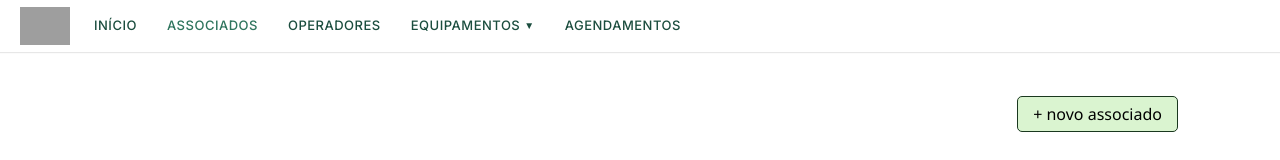
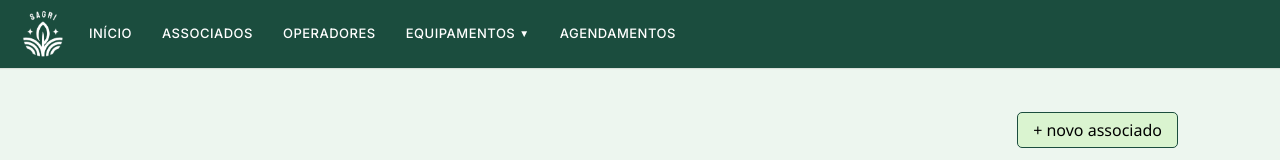
Before and after one commit to rubiamezzari/sagri, a React (Create React App) app in the folder client/: page /associados in a window 1280 px wide. Shown: the top 160 px of the page. Built offline with nearby package versions, Linux system fonts and the light colour scheme; no server answers; sample sign-in values are in the browser's storage; grey boxes are pictures that could not be loaded.

Commit message:
atuali rubia 19h30

```diff
--- a/client/src/App.js
+++ b/client/src/App.js
@@ -45,7 +45,7 @@ const App = () => {
   const location = useLocation();
 
   useEffect(() => {
-    document.body.style.backgroundColor = "#Fff";
+    document.body.style.backgroundColor = "#edf6ef";
     document.body.style.fontFamily = "'segoe ui', sans-serif";
     return () => {
       document.body.style.backgroundColor = null;
--- a/client/src/components/Navbar.js
+++ b/client/src/components/Navbar.js
@@ -13,14 +13,14 @@ export default function Navbar() {
         textTransform: "uppercase",
         letterSpacing: "0.5px",
         fontSize: "13px",
-        color: "#1B4D3E",
+        color: "#fff",
         textDecoration: "none",
         transition: "color 0.3s ease",
     };
 
     const linkStyle = ({ isActive }) => ({
         ...baseStyle,
-        color: isActive ? "#2f755e" : baseStyle.color,
+        color: isActive ? "#fff" : baseStyle.color,
     });
 
     const dropdownToggleStyle = {
@@ -74,13 +74,13 @@ export default function Navbar() {
             <nav
                 className="navbar navbar-expand-lg"
                 style={{
-                    backgroundColor: "#fff",
+                    backgroundColor: "#1B4D3E",
                     padding: "2px 20px",
                     boxShadow: "0 1px 1px rgba(136, 136, 136, 0.2)",
                 }}
             >
                 <NavLink className="navbar-brand" to="/">
-                    <img style={{ width: "50px" }} src={Logo} alt="Logo" />
+                    <img style={{ width: "45px" }} src={Logo} alt="Logo" />
                 </NavLink>
 
                 <button
--- a/client/src/components/administrador/associados/Associados.js
+++ b/client/src/components/administrador/associados/Associados.js
@@ -17,7 +17,7 @@ export default function Associados() {
     color: "#000",
     padding: "5px 15px",
     borderRadius: "5px",
-    border: "1px solid #1A381F",
+    border: "1px solid #1B4D3E",
     cursor: "pointer",
     fontWeight: "500",
     textDecoration: "none",
--- a/client/src/components/administrador/associados/CreateAssociado.js
+++ b/client/src/components/administrador/associados/CreateAssociado.js
@@ -45,7 +45,7 @@ const inputStyle = {
 };
 
 const inputFocus = {
-  borderColor: "#1A381F",
+  borderColor: "#1B4D3E",
   outline: "none",
 };
 
@@ -66,12 +66,12 @@ const uploadLabelStyle = {
   cursor: "pointer",
   fontSize: "0.85rem",
   fontWeight: "500",
-  color: "#1A381F",
+  color: "#1B4D3E",
   whiteSpace: "nowrap",
 };
 
   const getBtnCadastrarStyle = (hover) => ({
-    backgroundColor: hover ? "#143018" : "#1A381F",
+    backgroundColor: hover ? "#143018" : "#1B4D3E",
     color: "#daf4d0",
     padding: "8px 10px",
     borderRadius: "5px",
--- a/client/src/components/administrador/associados/DetalhesAssociado.js
+++ b/client/src/components/administrador/associados/DetalhesAssociado.js
@@ -43,7 +43,7 @@ const btnBase = {
 
 const btnEditar = {
     ...btnBase,
-    backgroundColor: "#1A381F",
+    backgroundColor: "#1B4D3E",
 };
 
 const btnExcluir = {
@@ -156,7 +156,7 @@ export default function DetalhesAssociado() {
                                 rel="noopener noreferrer"
                                 style={{
                                     backgroundColor: "#c8facc",
-                                    color: "#1A381F",
+                                    color: "#1B4D3E",
                                     padding: "4px 12px",
                                     borderRadius: "4px",
                                     textDecoration: "none",
@@ -181,7 +181,7 @@ export default function DetalhesAssociado() {
                                 rel="noopener noreferrer"
                                 style={{
                                     backgroundColor: "#c8facc",
-                                    color: "#1A381F",
+                                    color: "#1B4D3E",
                                     padding: "4px 12px",
                                     borderRadius: "4px",
                                     textDecoration: "none",
--- a/client/src/components/administrador/associados/EditAssociado.js
+++ b/client/src/components/administrador/associados/EditAssociado.js
@@ -44,7 +44,7 @@ const inputStyle = {
 };
 
 const inputFocus = {
-  borderColor: "#1A381F",
+  borderColor: "#1B4D3E",
   outline: "none",
 };
 
@@ -65,12 +65,12 @@ const uploadLabelStyle = {
   cursor: "pointer",
   fontSize: "0.85rem",
   fontWeight: "500",
-  color: "#1A381F",
+  color: "#1B4D3E",
   whiteSpace: "nowrap",
 };
 
 const getBtnCadastrarStyle = (hover) => ({
-  backgroundColor: hover ? "#143018" : "#1A381F",
+  backgroundColor: hover ? "#143018" : "#1B4D3E",
   color: "#daf4d0",
   padding: "8px 10px",
   borderRadius: "5px",
--- a/client/src/components/administrador/associados/userListAssociado.js
+++ b/client/src/components/administrador/associados/userListAssociado.js
@@ -2,7 +2,7 @@ import React, { useState } from "react";
 import { Link } from "react-router-dom";
 
 const btnDetalhes = {
-  backgroundColor: "#1A381F",
+  backgroundColor: "#1B4D3E",
   color: "#fff",
   padding: "5px 12px",
   borderRadius: "4px",
@@ -62,7 +62,7 @@ export default function UserListAssociado({ associados }) {
           padding: "10px",
           borderRadius: "5px",
           border: "1px solid #ccc",
-          outlineColor: "#1A381F",
+          outlineColor: "#1B4D3E",
           fontSize: "0.85rem",
           marginBottom: "15px",
         }}
@@ -148,13 +148,13 @@ export default function UserListAssociado({ associados }) {
               border: "none",
               cursor: paginaAtual === 1 ? "not-allowed" : "pointer",
               opacity: paginaAtual === 1 ? 0.4 : 1,
-              color: "#1A381F",
+              color: "#1B4D3E",
             }}
           >
             ←
           </button>
 
-          <span style={{ color: "#1A381F" }}>
+          <span style={{ color: "#1B4D3E" }}>
             Página {paginaAtual} de {totalPaginas}
           </span>
 
@@ -167,7 +167,7 @@ export default function UserListAssociado({ associados }) {
               border: "none",
               cursor: paginaAtual === totalPaginas ? "not-allowed" : "pointer",
               opacity: paginaAtual === totalPaginas ? 0.4 : 1,
-              color: "#1A381F",
+              color: "#1B4D3E",
             }}
           >
             →
```
Also changed, not shown: client/src/Logo.png (deleted), client/src/components/Logo.png (added).
